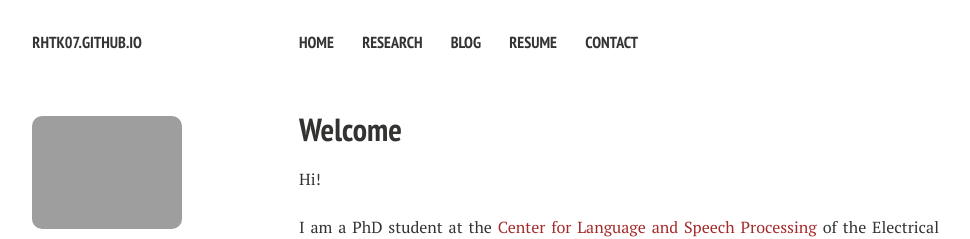
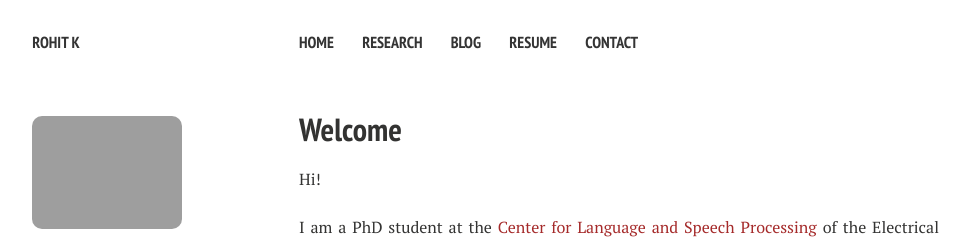
Before and after one commit to RhtK07/RhtK07.github.io, a Jekyll site: the page built from index.md, in a window 1280 px wide. Shown: the top 239 px of the page, without its empty margins (21-991 px from the left). Built offline with Jekyll 4.4.1, drawn with Linux system fonts in a browser that asks for light colours; nearby versions of some CDN libraries.

Commit message:
some changes

```diff
--- a/_config.yml
+++ b/_config.yml
@@ -1,6 +1,6 @@
 # Site wide configuration
 
-title:
+title: Rohit K
 locale:           en_US
 url: https://rhtk07.github.io/
 # Jekyll configuration
```
